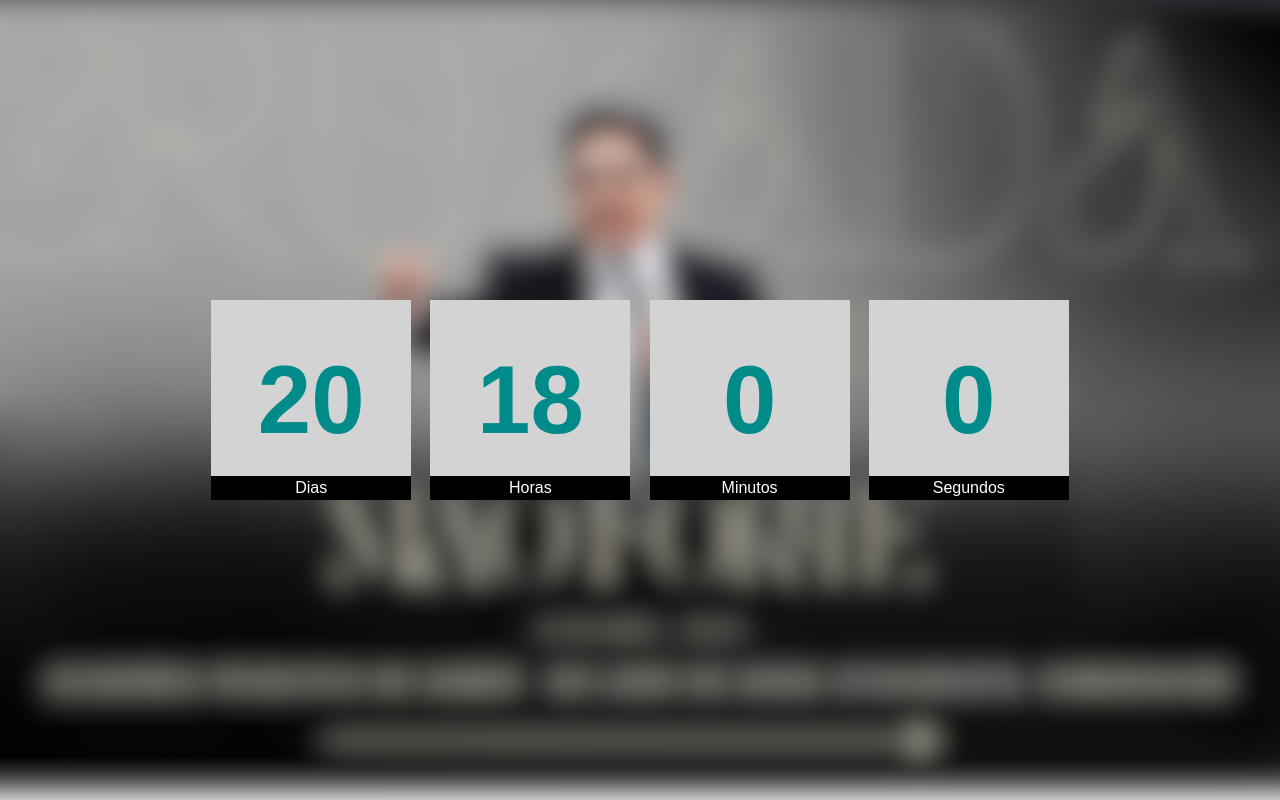
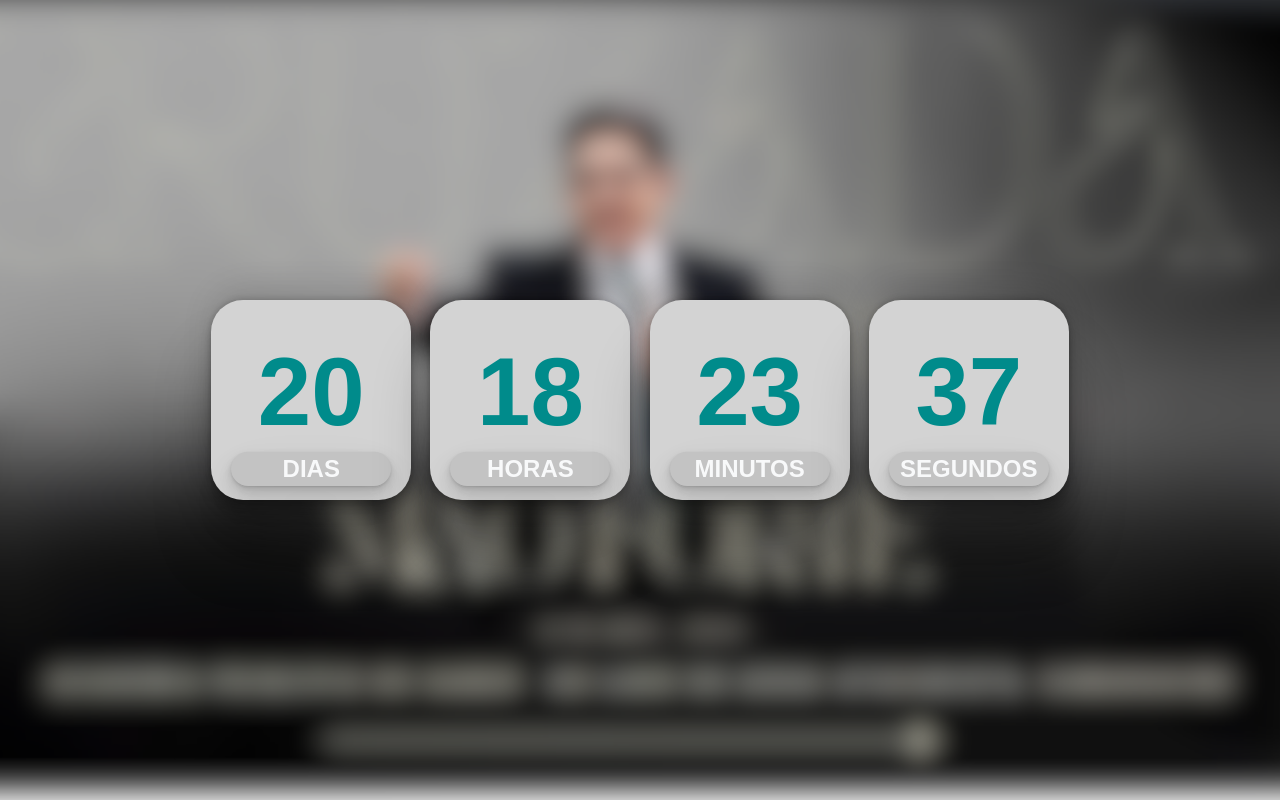
Before and after one commit to vadenilsonJr/countdown, a plain HTML site: page index.html in a window 1280 px wide. Drawn offline with Linux system fonts and the light colour scheme; a web font is replaced by a local one.

Commit message:
fix: Adjust wrong js and add more css

```diff
--- a/index.html
+++ b/index.html
@@ -3,30 +3,48 @@
 
 <head>
 	<meta charset="utf-8">
+	<link rel="stylesheet" type="text/css" href="style.css"/>
 	<meta name="viewport" content="width=device-width, initial-scale=1.0">
-  <link rel="stylesheet" href="style.css">
-  <script src="/js/scripts.js" defer></script>
+	<script src="js/scripts.js" defer></script>
+	<link rel="preconnect" href="https://fonts.googleapis.com">
+	<link rel="preconnect" href="https://fonts.gstatic.com" crossorigin>
+	<link href="https://fonts.googleapis.com/css2?family=Electrolize&display=swap" rel="stylesheet">
 	<title>Contagem regressiva</title>
-
 </head>
 
 <body>
 		<div class="wrapper">
 		<div class="count-wrapper">
-			<div id="dias">00</div>
-			<span>Dias</span>
+			<div id="dias" class="">00</div>
+			<div class="content-description">
+				<span>
+					DIAS
+				</span>
+			</div>
 		</div>
 		<div class="count-wrapper">
 			<div id="horas">0</div>
-			<span>Horas</span>
+			<div class="content-description">
+				<span>
+					HORAS
+				</span>
+			</div>
 		</div>
 		<div class="count-wrapper">
-			<div id="sinutos">0</div>
-			<span>Minutos</span>
+			<div id="minutos">0</div>
+			<div class="content-description">
+				<span>
+					MINUTOS
+				</span>
+			</div>
 		</div>
 		<div class="count-wrapper">
 			<div id="segundos">0</div>
-			<span>Segundos</span>
+			<div class="content-description">
+				<span>
+					SEGUNDOS
+				</span>
+			</div>
 		</div>
 	</div>
 
--- a/style.css
+++ b/style.css
@@ -2,13 +2,15 @@
   margin: 0;
   padding: 0;
   box-sizing: border-box;
-  font-family: sans-serif;
+  font-family: "Electrolize", sans-serif;
+  font-weight: 400;
+  font-style: normal;
 }
 
 body {
   width: 100%;
   height: 100vh;
-  background-image: url(/assets/images/background.png);
+  background-image: url(../countdown/assets/images/background.png);
   background-size: cover;
   background-repeat: no-repeat;
   background-position: center;
@@ -41,6 +43,10 @@ h1 {
   align-items: center;
   flex-direction: column;
   margin: 0 .6rem;
+  padding-bottom: 1rem;
+
+  border-radius: 2rem;
+  box-shadow: rgba(0, 0, 0, 0.25) 0px 54px 55px, rgba(0, 0, 0, 0.12) 0px -12px 30px, rgba(0, 0, 0, 0.12) 0px 4px 6px, rgba(0, 0, 0, 0.17) 0px 12px 13px, rgba(0, 0, 0, 0.09) 0px -3px 5px;
 }
 
 .count-wrapper div {
@@ -50,11 +56,26 @@ h1 {
 }
 
 .count-wrapper span {
-  width: 100%;
   position: absolute;
   bottom: 0;
   text-align: center;
   padding: .2rem 0;
-  background: black;
-  color: white;
+  background: rgb(195 195 195);
+  color: #f8f9fa;
+  border-radius: 2rem;
+  font-size: 1.5rem;
+  font-weight: 600;
+  width: 80%;
+  margin-bottom: 14px;
+  box-shadow: rgba(0, 0, 0, 0.07) 0px 1px 2px, rgba(0, 0, 0, 0.07) 0px 2px 4px, rgba(0, 0, 0, 0.07) 0px 4px 8px, rgba(0, 0, 0, 0.07) 0px 8px 16px, rgba(0, 0, 0, 0.07) 0px 16px 32px, rgba(0, 0, 0, 0.07) 0px 32px 64px;
 }
+
+.content-description{
+  display: flex;
+  flex-wrap: nowrap;
+  align-content: center;
+  flex-direction: column;
+  justify-content: center;
+  align-items: center;
+  box-shadow: rgba(50, 50, 93, 0.25) 0px 30px 60px -12px inset, rgba(0, 0, 0, 0.3) 0px 18px 36px -18px inset;
+}
```
